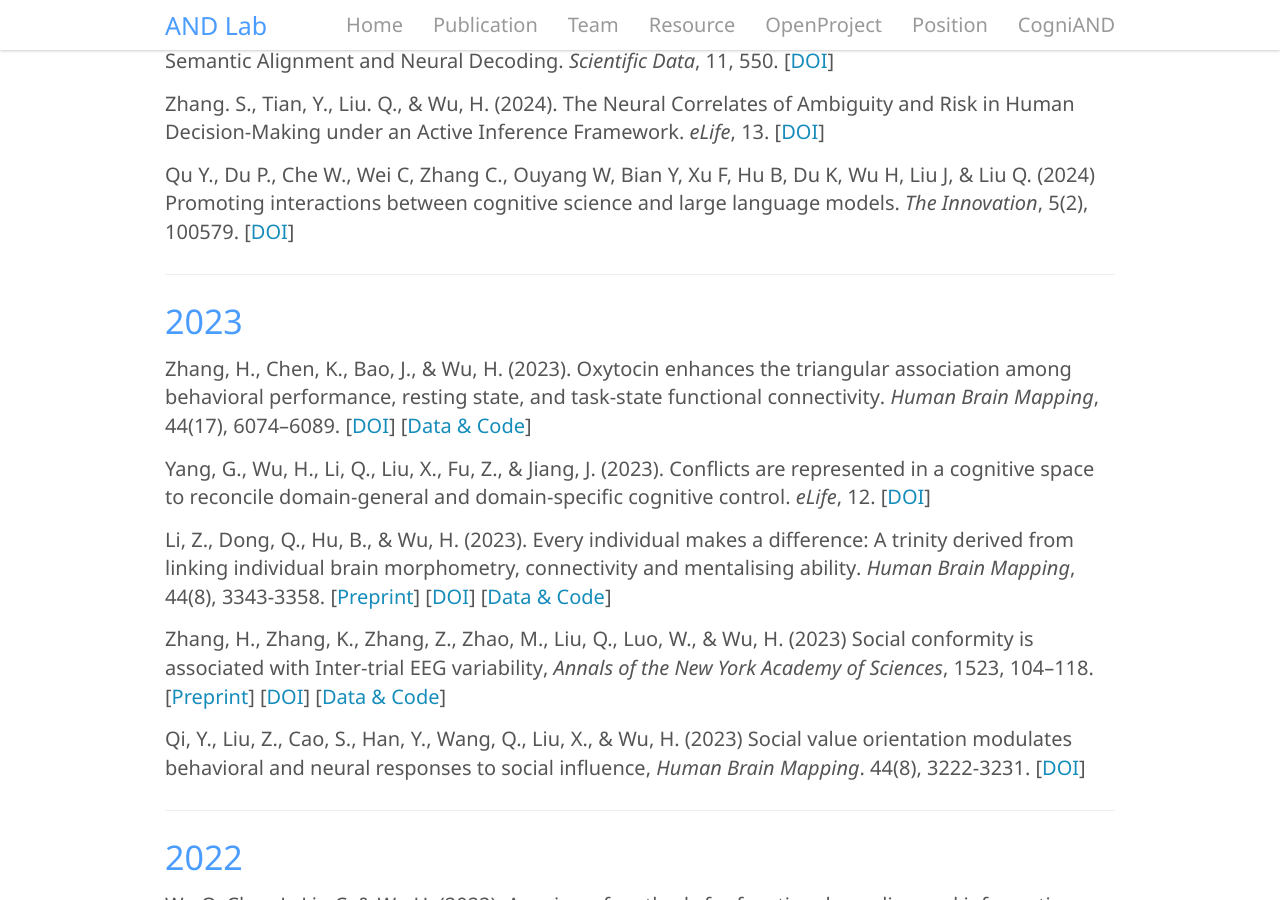
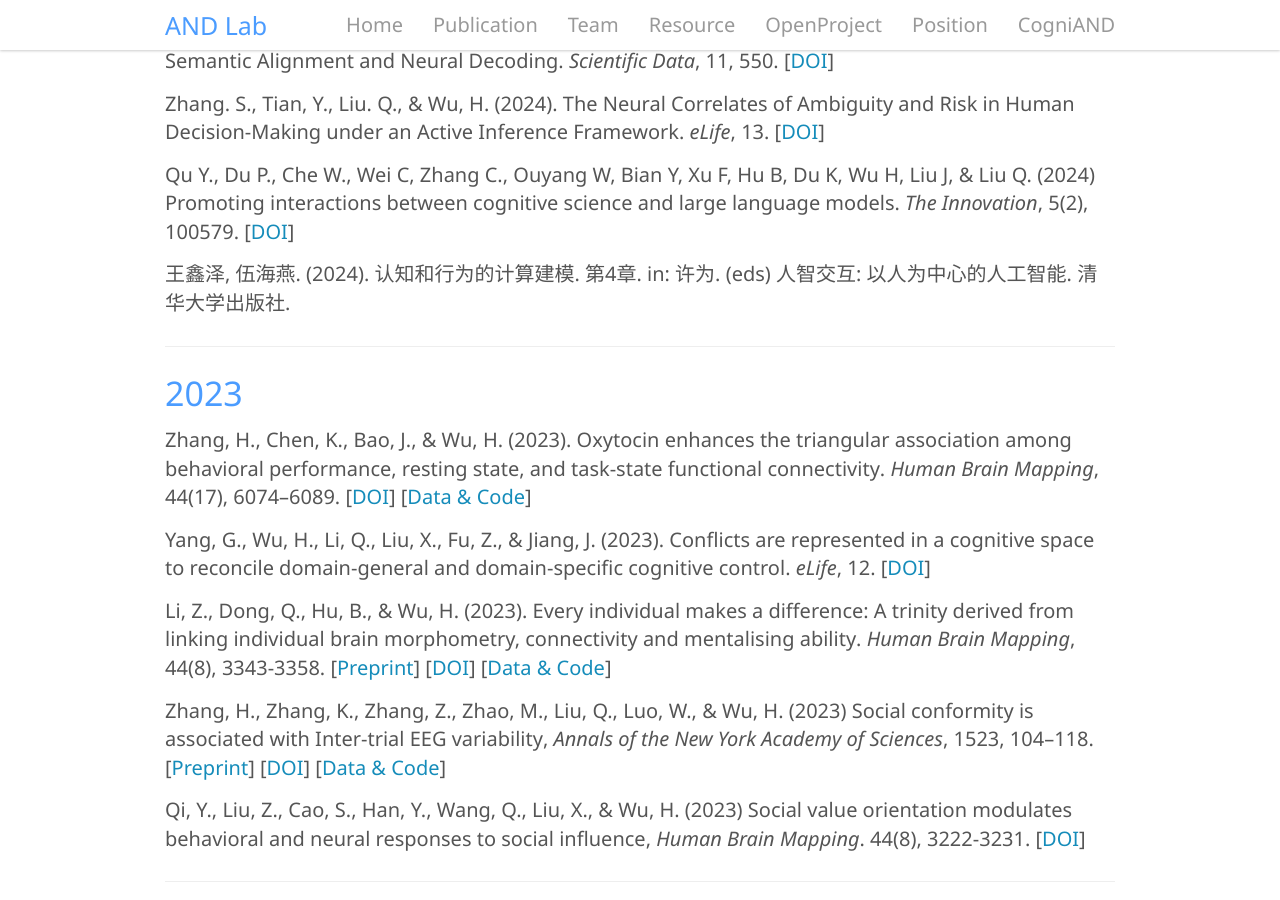
Before and after one commit to andlab-um/lab-website, a Jekyll site: the page built from _pages/publication.md, in a window 1280 px wide and 900 px high, scrolled down 2301 px. Built offline with Jekyll 4.4.1, drawn with Linux system fonts in a browser that asks for light colours; nearby versions of some CDN libraries.

Commit message:
Update publication.md

```diff
--- a/_pages/publication.md
+++ b/_pages/publication.md
@@ -76,6 +76,8 @@ Mou. X., He. C., Tan. L., Yu. J., Liang. H., Zhang. J., Tian. Y., Yang. Y., Xu.
 Zhang. S., Tian, Y., Liu. Q., & Wu, H. (2024). **The Neural Correlates of Ambiguity and Risk in Human Decision-Making under an Active Inference Framework**. *eLife*, 13. [[DOI](https://doi.org/10.7554/eLife.92892.1){:target="_blank"}]
 
 Qu Y., Du P., Che W., Wei C, Zhang C., Ouyang W, Bian Y, Xu F, Hu B, Du K, **Wu H**, Liu J, & Liu Q. (2024) Promoting interactions between cognitive science and large language models. *The Innovation*, 5(2), 100579. [[DOI](https://doi.org/10.1016/j.xinn.2024.100579){:target="_blank"}]
+
+王鑫泽, 伍海燕. (2024). **认知和行为的计算建模**. 第4章. in: 许为. (eds) 人智交互: 以人为中心的人工智能. 清华大学出版社.
 
 ---
 
```
